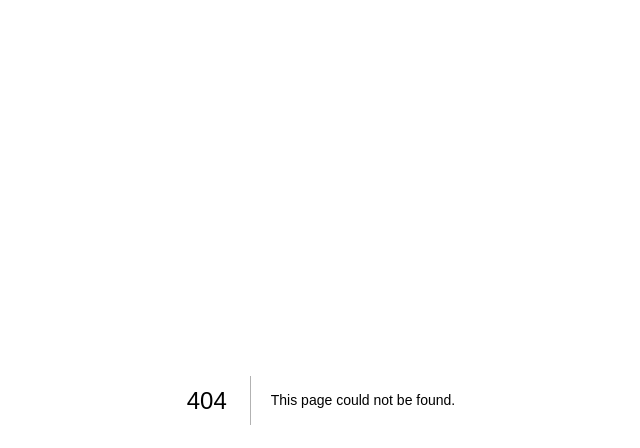
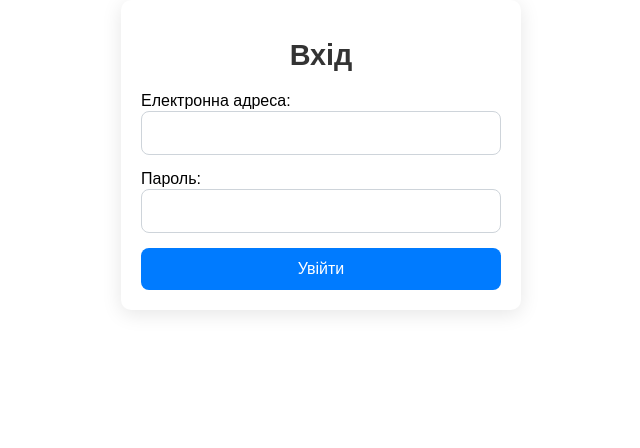
Before and after one commit to helljack26/invitation, a Next.js app in the folder client/react-app/: page /login in a window 1280 px wide. Before the commit this address had no page. Shown: the top 448 px of the page, without its empty margins (319-959 px from the left). Built offline with nearby package versions, Linux system fonts and the light colour scheme.

Commit message:
додав частково логінку але до кінця не працює

```diff
--- /dev/null
+++ b/client/react-app/pages/login.jsx
@@ -0,0 +1,62 @@
+import React, { useState } from "react";
+import { useRouter } from "next/router";
+import { observer } from "mobx-react-lite";
+import { useAuthStore } from "../stores/authStore"; // adjust the path if needed
+
+const Login = observer(() => {
+	const router = useRouter();
+
+	const [email, setEmail] = useState("");
+	const [password, setPassword] = useState("");
+	const [error, setError] = useState("");
+
+	const authStore = useAuthStore();
+
+	const handleSubmit = async (event) => {
+		event.preventDefault();
+		try {
+			const formData = { email, password };
+			const response = await authStore.loginUser(formData);
+			// Перевірка на успішний вхід
+			if (response.status === 200) {
+				authStore.setAuthenticated(true);
+				router.push("/admin"); // Перенаправлення на admin сторінку після успішного входу
+			} else {
+				throw new Error("Помилка входу");
+			}
+		} catch (err) {
+			const errorMessage =
+				err.response?.data?.message || "Невірні дані для входу";
+			setError(errorMessage);
+			console.error("Помилка входу:", errorMessage);
+		}
+	};
+
+	return (
+		<div className="login-container">
+			<h1>Вхід</h1>
+			{error && <p className="error-message">{error}</p>}
+			<form onSubmit={handleSubmit}>
+				<label htmlFor="email">Електронна адреса:</label>
+				<input
+					type="email"
+					id="email"
+					name="email"
+					value={email}
+					onChange={(e) => setEmail(e.target.value)}
+				/>
+				<label htmlFor="password">Пароль:</label>
+				<input
+					type="password"
+					id="password"
+					name="password"
+					value={password}
+					onChange={(e) => setPassword(e.target.value)}
+				/>
+				<button type="submit">Увійти</button>
+			</form>
+		</div>
+	);
+});
+
+export default Login;
--- /dev/null
+++ b/client/react-app/stores/authAxiosConfig.js
@@ -0,0 +1,9 @@
+export const authAxiosConfig = {
+	withCredentials: true,
+	headers: {
+		"Content-Type": "application/json",
+		common: {
+			Authorization: true,
+		},
+	},
+};
--- /dev/null
+++ b/client/react-app/stores/authStore.js
@@ -0,0 +1,122 @@
+import React from "react";
+
+import { observable, action, makeObservable } from "mobx";
+import axios from "axios";
+import { authAxiosConfig } from "./authAxiosConfig";
+
+class Auth {
+	apiUrl = "http://127.0.0.1";
+	isAuthenticated = false;
+	appPath = process.env.REACT_APP_PATH;
+	axiosConfig = authAxiosConfig;
+
+	constructor() {
+		makeObservable(this, {
+			isAuthenticated: observable,
+			setAuthenticated: action,
+			loginUser: action,
+			logoutUser: action,
+			checkLoginStatus: action,
+			signupUser: action,
+		});
+	}
+
+	setAuthenticated(value) {
+		this.isAuthenticated = value;
+	}
+
+	// Login
+	loginUser = async (data) => {
+		try {
+			const loginUrl = `${this.apiUrl}/api/auth/login`;
+			// Send a request to your server to check authentication status
+			const response = await axios.post(loginUrl, data);
+			console.log("🚀 ~ Auth ~ loginUser= ~ response:", response);
+			if (response) {
+				// Handle the response data here
+				return response;
+			}
+		} catch (error) {
+			return error.response;
+		}
+	};
+
+	// Logout
+	logoutUser = async () => {
+		try {
+			const logoutUrl = `${this.apiUrl}/api/auth/logout`;
+
+			// Send a request to your server to check authentication status
+			const response = await axios.post(logoutUrl, "", this.axiosConfig);
+
+			// Handle the response data here
+			if (response.status === 200) {
+				this.setAuthenticated(false);
+			}
+		} catch (error) {
+			// Handle any errors here
+		}
+	};
+
+	// Check login status
+	checkLoginStatus = async () => {
+		try {
+			const checkUrl = `${this.apiUrl}/api/auth/authenticate`;
+			// Send a request to your server to check authentication status
+			const response = await axios.post(checkUrl, [], this.axiosConfig);
+			console.log("🚀 ~ Auth ~ checkLoginStatus= ~ response:", response);
+
+			if (response) {
+				if (response.data.authenticated) {
+					// User is already authenticated
+					this.setAuthenticated(true);
+				} else {
+					this.setAuthenticated(false);
+				}
+			}
+		} catch (error) {
+			console.error("Error checking login status:", error);
+			this.setAuthenticated(false);
+		}
+	};
+
+	// Signup
+	signupUser = async (formData, multilanguageStore) => {
+		const loginUrl = `${this.apiUrl}/api/auth/register`;
+
+		try {
+			// Send a request to your server to check authentication status
+			const response = await axios.post(
+				loginUrl,
+				formData,
+				this.axiosConfig
+			);
+
+			// Handle the response data here
+			if (response.status) {
+				return response.status;
+			}
+		} catch (error) {
+			if (error.response.status === 400) {
+				return multilanguageStore.getTranslation(
+					"signup.registrationError"
+				);
+			} else if (error.response.status === 409) {
+				return multilanguageStore.getTranslation(
+					"signup.duplicateUserError"
+				);
+			} else if (error.response.status === 406) {
+				return multilanguageStore.getTranslation("signup.emptyFieldsError");
+			} else if (error.response.status === 405) {
+				return multilanguageStore.getTranslation("signup.noDataError");
+			} else {
+				console.log(error.message);
+			}
+		}
+	};
+}
+
+const AuthStore = new Auth();
+
+export const AuthStoreContext = React.createContext(AuthStore);
+export const useAuthStore = () => React.useContext(AuthStoreContext);
--- /dev/null
+++ b/client/react-app/styles/Login.scss
@@ -0,0 +1,104 @@
+/* Основной стиль для контейнера */
+.login-container {
+  width: 100%;
+  max-width: 400px; /* Уменьшен максимальный размер для более компактного оформления */
+  margin: 0 auto;
+  padding: 20px;
+  background-color: #ffffff; /* Белый фон */
+  border-radius: 10px;
+  box-shadow: 0px 4px 20px rgba(0, 0, 0, 0.1);
+}
+
+/* Заголовок формы */
+.login-container h1 {
+  font-size: 1.8rem;
+  font-weight: 600; /* Уменьшен вес шрифта для более легкого вида */
+  margin-bottom: 20px;
+  text-align: center;
+  color: #333333; /* Темный цвет текста */
+}
+
+/* Стили для полей ввода */
+.login-container input[type="email"],
+.login-container input[type="password"] {
+  width: 100%;
+  padding: 12px 15px; /* Увеличены отступы */
+  margin-bottom: 15px;
+  font-size: 1rem;
+  border: 1px solid #ced4da;
+  border-radius: 8px; /* Увеличены радиусы */
+  box-sizing: border-box;
+  transition: border-color 0.3s, box-shadow 0.3s; /* Добавлен эффект тени */
+}
+
+/* Стили для полей ввода при фокусе */
+.login-container input[type="email"]:focus,
+.login-container input[type="password"]:focus {
+  border-color: #007bff;
+  box-shadow: 0 0 5px rgba(0, 123, 255, 0.5); /* Эффект тени */
+  outline: none;
+}
+
+/* Стиль для кнопки */
+.login-container button {
+  width: 100%;
+  padding: 12px 15px; /* Увеличены отступы для кнопки */
+  background-color: #007bff;
+  color: white;
+  font-size: 1rem;
+  border: none;
+  border-radius: 8px; /* Увеличены радиусы */
+  cursor: pointer;
+  transition: background-color 0.3s, transform 0.2s; /* Эффект преобразования */
+}
+
+/* Анимация кнопки при наведении */
+.login-container button:hover {
+  background-color: #0056b3;
+  transform: translateY(-1px); /* Эффект при наведении */
+}
+
+/* Стили для селектора языков */
+.language-selector {
+  display: flex; /* Используем flexbox для вертикального расположения */
+  flex-direction: column; /* Вертикальное расположение кнопок */
+  align-items: center; /* Центрирование по горизонтали */
+  margin-top: 15px; /* Отступ сверху */
+}
+
+.language-button {
+  background-color: #e9ecef;
+  color: #495057;
+  border: 1px solid #ced4da;
+  border-radius: 8px; /* Увеличены радиусы */
+  padding: 10px 15px;
+  margin: 5px 0; /* Отступы между кнопками */
+  cursor: pointer;
+  transition: background-color 0.3s, color 0.3s;
+  display: flex;
+  align-items: center; /* Центрирование по вертикали */
+  font-size: 0.9rem; /* Уменьшен размер шрифта для кнопок */
+}
+
+/* Флаг */
+.flag {
+  width: 20px; /* Ширина флага */
+  height: 20px; /* Высота флага */
+  margin-right: 5px; /* Отступ между флагом и текстом */
+}
+
+/* Активная кнопка */
+.language-button.active {
+  background-color: #007bff;
+  color: white;
+}
+
+/* Стили для мелких экранов */
+@media (max-width: 576px) {
+  .login-container {
+    padding: 15px; /* Уменьшены отступы на мобильных устройствах */
+  }
+  .login-container h1 {
+    font-size: 1.5rem;
+  }
+}
--- a/client/react-app/styles/main.scss
+++ b/client/react-app/styles/main.scss
@@ -28,4 +28,5 @@ h6 {
 @import "./sections/CoupleBlock.scss";
 @import "./sections/InvitationFooter.scss";
 
+@import "./Login.scss";
 @import "./sections/Admin.scss";
```
Also changed, not shown: client/react-app/pages/admin/index.jsx (+20 -0 lines), client/react-app/stores/GuestStore.js (+5 -6 lines), 9 other files (tests, documents, lock files or other folders).
